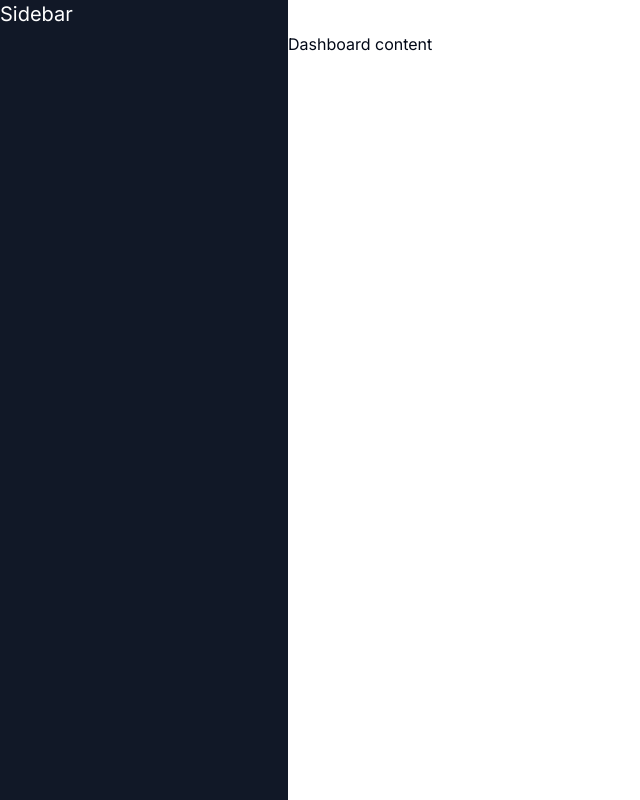
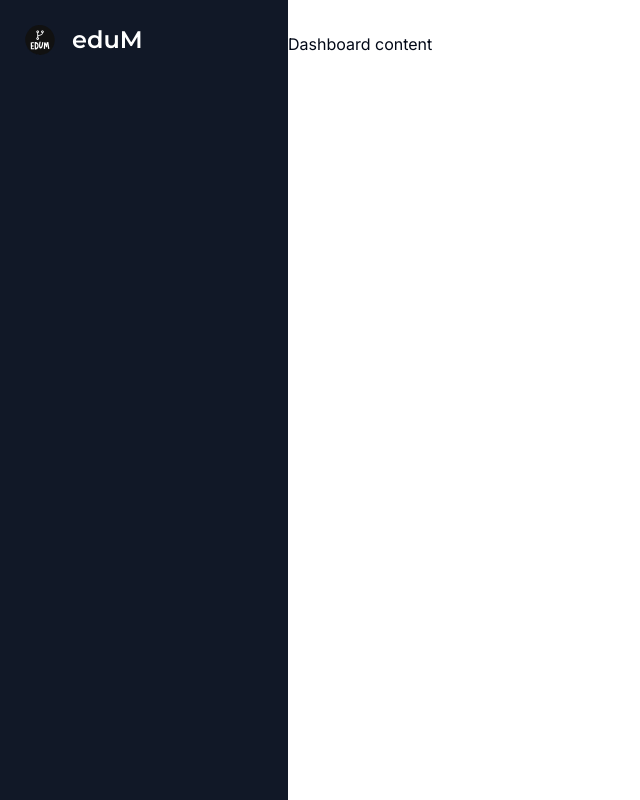
Before and after one commit to edumazzucco/ai-sass, a Next.js app: page /dashboard in a window 1280 px wide. Shown: the whole page, without its empty margins (0-640 px from the left). Built offline with nearby package versions, Linux system fonts and the light colour scheme.

Commit message:
style: sidebar logo and text

```diff
--- a/app/(dashboard)/layout.tsx
+++ b/app/(dashboard)/layout.tsx
@@ -1,11 +1,13 @@
 import Navbar from "@/components/navbar";
+import Sidebar from "@/components/sidebar";
+import Image from "next/image";
 
 const DashboardLayout = ({ children }: { children: React.ReactNode }) => {
   return (
     <div className="h-full relative">
       <div className="hidden h-full md:flex md:flex-col md:w-72 md:fixed md:inset-y-0 z-[80] bg-gray-900">
         <div>
-          <p className="text-white text-xl">Sidebar</p>
+          <Sidebar />
         </div>
       </div>
       <main className="md:pl-72">
--- /dev/null
+++ b/components/sidebar.tsx
@@ -0,0 +1,28 @@
+"use client";
+
+import { cn } from "@/lib/utils";
+import { Montserrat } from "next/font/google";
+import Image from "next/image";
+import Link from "next/link";
+
+const montserrat = Montserrat({ weight: "600", subsets: ["latin"] });
+
+const routes = [];
+
+const Sidebar = () => {
+  return (
+    <div className="space-y-4 py-4 flex flex-col h-full bg-[#11182] text-white">
+      <div className="px-3 py-2 flex-1">
+        <Link href="/dashboard" className="flex items-center pl-3 mb-14">
+          <div className="relative w-8 h-8 mr-4">
+            <Image fill alt="eduM logo" src="/logo.svg" />
+          </div>
+          <h1 className={cn("text-2xl font-bold", montserrat.className)}>
+            eduM
+          </h1>
+        </Link>
+      </div>
+    </div>
+  );
+};
+export default Sidebar;
```
Also changed, not shown: public/edum_logo.png (added), public/logo.svg (added).
